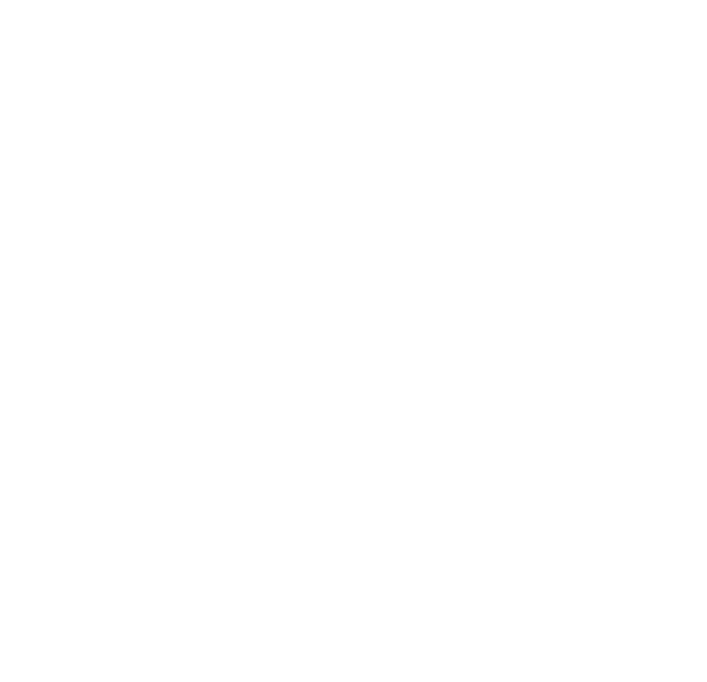
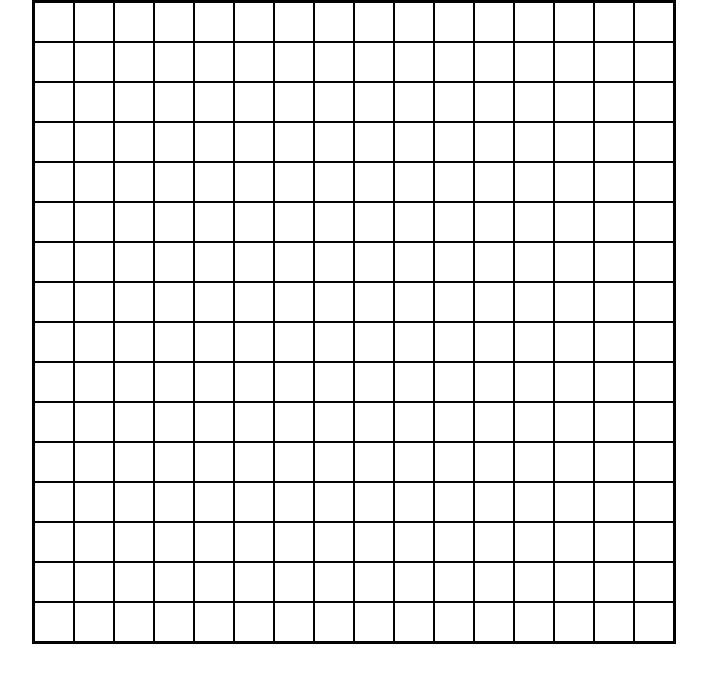
Before and after one commit to a0x77ry/etch-a-sketch, a plain HTML site: page etch-a-sketch.html in a window 1280 px wide. Shown: the whole page, without its empty margins (286-993 px from the left). Drawn offline with Linux system fonts and the light colour scheme.

Commit message:
add reset.css, center container div, add first css classes, implement a rudimentary grid with javascript

```diff
--- a/etch-a-sketch.css
+++ b/etch-a-sketch.css
@@ -0,0 +1,11 @@
+.container {
+    height: 768px;
+    width: 768px;
+    margin: 0 auto;
+}
+
+.grid-item {
+    border: black solid 1px;
+    justify-self: auto;
+    align-self: auto;
+}
--- a/etch-a-sketch.html
+++ b/etch-a-sketch.html
@@ -2,10 +2,15 @@
 <html>
     <head>
         <title>Etch-a-sketch</title>
+        <link rel="stylesheet" href="reset.css">
         <link rel="stylesheet" href="etch-a-sketch.css">
     </head>
     <body>
-        <div id="container"></div>
+        <header>
+        </header>
+        <main>
+            <div class="container"></div>
+        </main>
         <script src="etch-a-sketch.js"></script>
     </body>
 </html>
--- a/etch-a-sketch.js
+++ b/etch-a-sketch.js
@@ -0,0 +1,24 @@
+const multiplier = 64;
+const gridSize = multiplier * 10;
+let numberOfSideSquares = 16;
+let squareSize = gridSize / numberOfSideSquares;
+let gridItemBorderSize = 1;
+
+const mainGrid = document.querySelector('.container');
+mainGrid.style.cssText = `height: ${gridSize}px;
+    width: ${gridSize}px;
+    display: grid;
+    grid-template: repeat(${numberOfSideSquares}, ${squareSize}px) / repeat(${numberOfSideSquares}, ${squareSize}px);
+    border: black solid 2px;
+    `;
+
+let gridArray = [];
+
+for (let i = 0; i < (numberOfSideSquares ** 2); i++) {
+    gridArray[i] = document.createElement('div');
+    gridArray[i].cssText = `height: ${squareSize - (gridItemBorderSize * 2)};
+        width: ${squareSize - (gridItemBorderSize * 2)};
+        `;
+    gridArray[i].classList.add('grid-item');
+    mainGrid.appendChild(gridArray[i]);
+}
--- /dev/null
+++ b/reset.css
@@ -0,0 +1,47 @@
+/* http://meyerweb.com/eric/tools/css/reset/
+   v2.0 | 20110126
+   License: none (public domain)
+*/
+
+html, body, div, span, applet, object, iframe,
+h1, h2, h3, h4, h5, h6, p, blockquote, pre,
+a, abbr, acronym, address, big, cite, code,
+del, dfn, em, img, ins, kbd, q, s, samp,
+small, strike, strong, sub, sup, tt, var,
+b, u, i, center,
+dl, dt, dd, ol, ul, li,
+fieldset, form, label, legend,
+table, caption, tbody, tfoot, thead, tr, th, td,
+article, aside, canvas, details, embed,
+figure, figcaption, footer, header, hgroup,
+menu, nav, output, ruby, section, summary,
+time, mark, audio, video {
+	margin: 0;
+	padding: 0;
+	border: 0;
+	font-size: 100%;
+	vertical-align: baseline;
+}
+/* HTML5 display-role reset for older browsers */
+article, aside, details, figcaption, figure,
+footer, header, hgroup, menu, nav, section {
+	display: block;
+}
+body {
+	line-height: 1;
+}
+ol, ul {
+	list-style: none;
+}
+blockquote, q {
+	quotes: none;
+}
+blockquote:before, blockquote:after,
+q:before, q:after {
+	content: '';
+	content: none;
+}
+table {
+	border-collapse: collapse;
+	border-spacing: 0;
+}
```
